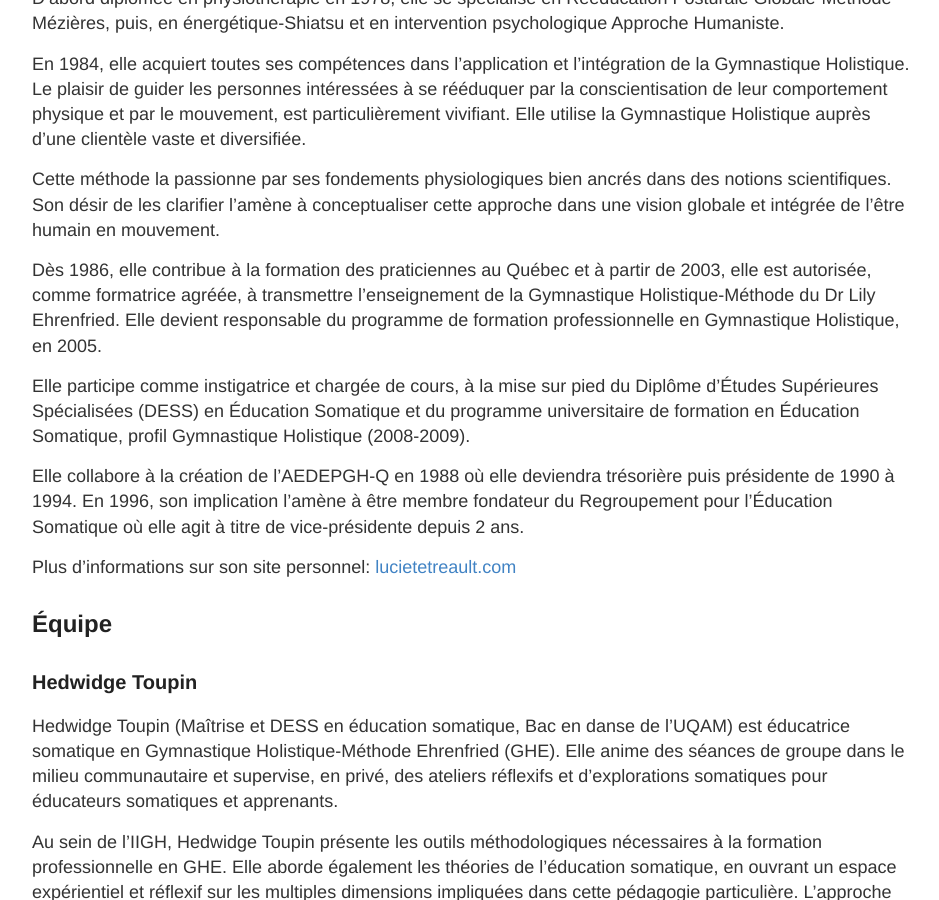
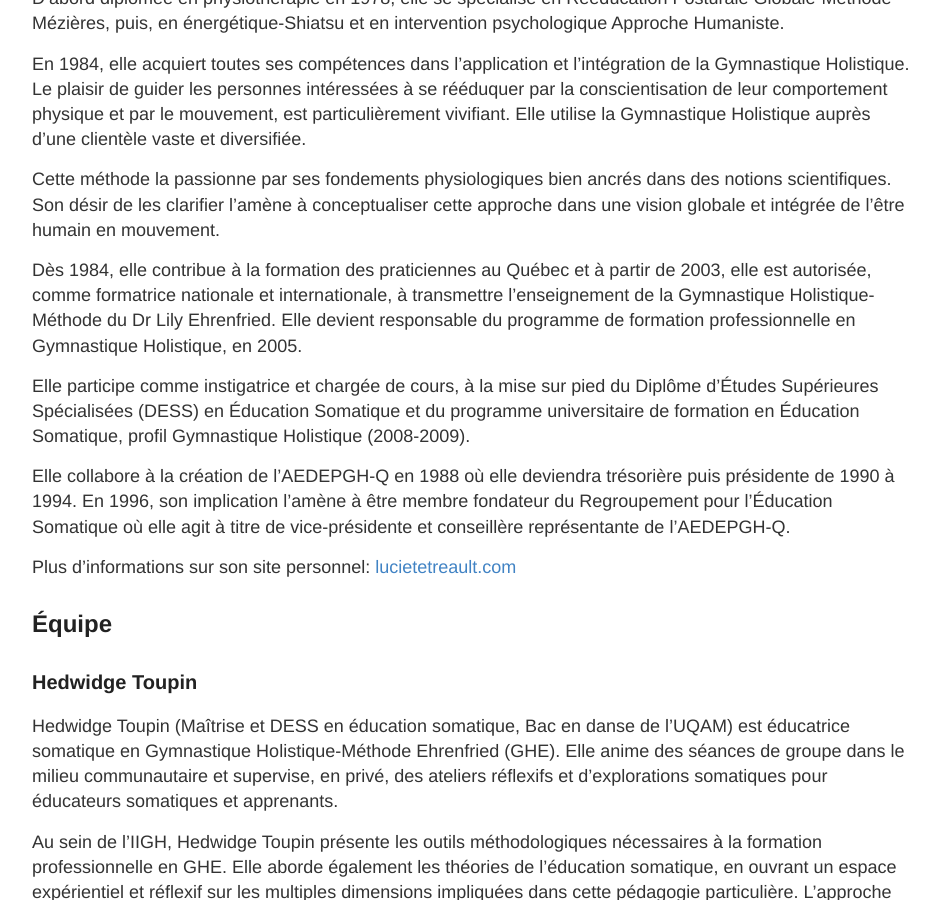
Before and after one commit to institutgymnastiqueholistique/institutgymnastiqueholistique.github.io, a Jekyll site: the page built from pages/institut.md, in a window 1280 px wide and 900 px high, scrolled down 2001 px. Shown: the whole window, without its empty margins (168-1107 px from the left). Built offline with Jekyll 4.4.1, drawn with Linux system fonts in a browser that asks for light colours; some of the changed text lies outside the part shown.

Commit message:
text modifs

```diff
--- a/pages/institut.md
+++ b/pages/institut.md
@@ -58,11 +63,18 @@ En 1984, elle acquiert toutes ses compétences dans l’application et l’inté
 
 Cette méthode la passionne par ses fondements physiologiques bien ancrés dans des notions scientifiques. Son désir de les clarifier l’amène à conceptualiser cette approche dans une vision globale et intégrée de l’être humain en mouvement.
 
-Dès 1986, elle contribue à la formation des praticiennes au Québec et à partir de 2003, elle est autorisée, comme formatrice agréée, à transmettre l’enseignement de la Gymnastique Holistique-Méthode du Dr Lily Ehrenfried. Elle devient responsable du programme de formation professionnelle en Gymnastique Holistique, en 2005.
+Dès 1984, elle contribue à la formation des praticiennes au Québec et à partir
+de 2003, elle est autorisée, comme formatrice nationale et internationale, à transmettre
+l’enseignement de la Gymnastique Holistique-Méthode du Dr Lily Ehrenfried. Elle
+devient responsable du programme de formation professionnelle en Gymnastique
+Holistique, en 2005.
 
 Elle participe comme instigatrice et chargée de cours, à la mise sur pied du Diplôme d’Études Supérieures Spécialisées (DESS) en Éducation Somatique et du programme universitaire de formation en Éducation Somatique, profil Gymnastique Holistique (2008-2009).
 
-Elle collabore à la création de l’AEDEPGH-Q en 1988 où elle deviendra trésorière puis présidente de 1990 à 1994. En 1996, son implication l’amène à être membre fondateur du Regroupement pour l’Éducation Somatique où elle agit à titre de vice-présidente depuis 2 ans.
+Elle collabore à la création de l’AEDEPGH-Q en 1988 où elle deviendra
+trésorière puis présidente de 1990 à 1994. En 1996, son implication l’amène à
+être membre fondateur du Regroupement pour l’Éducation Somatique où elle agit à
+titre de vice-présidente et conseillère représentante de l'AEDEPGH-Q.
 
 Plus d'informations sur son site personnel: [lucietetreault.com](http://lucietetreault.com)
 
```
Also changed, not shown: other parts of pages/institut.md (+6 -1 lines).
